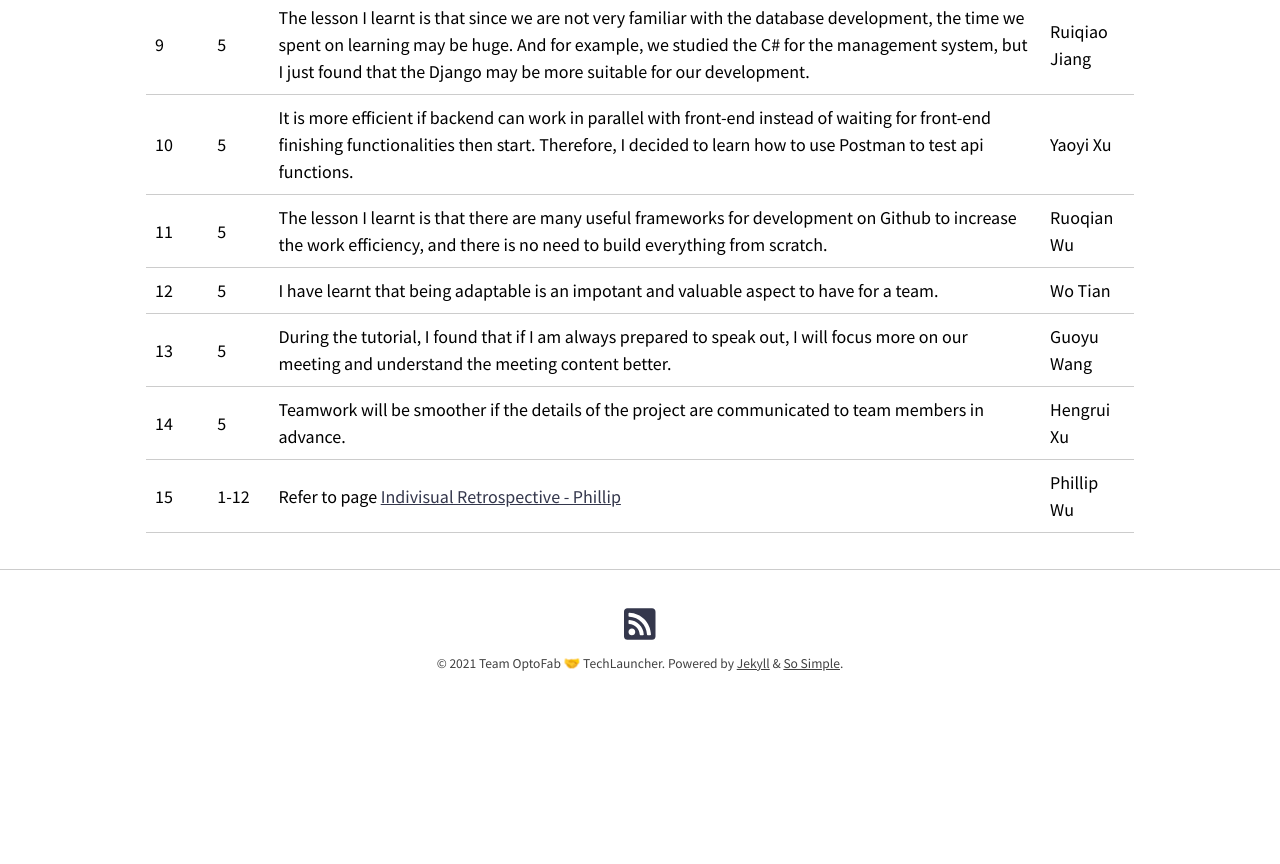
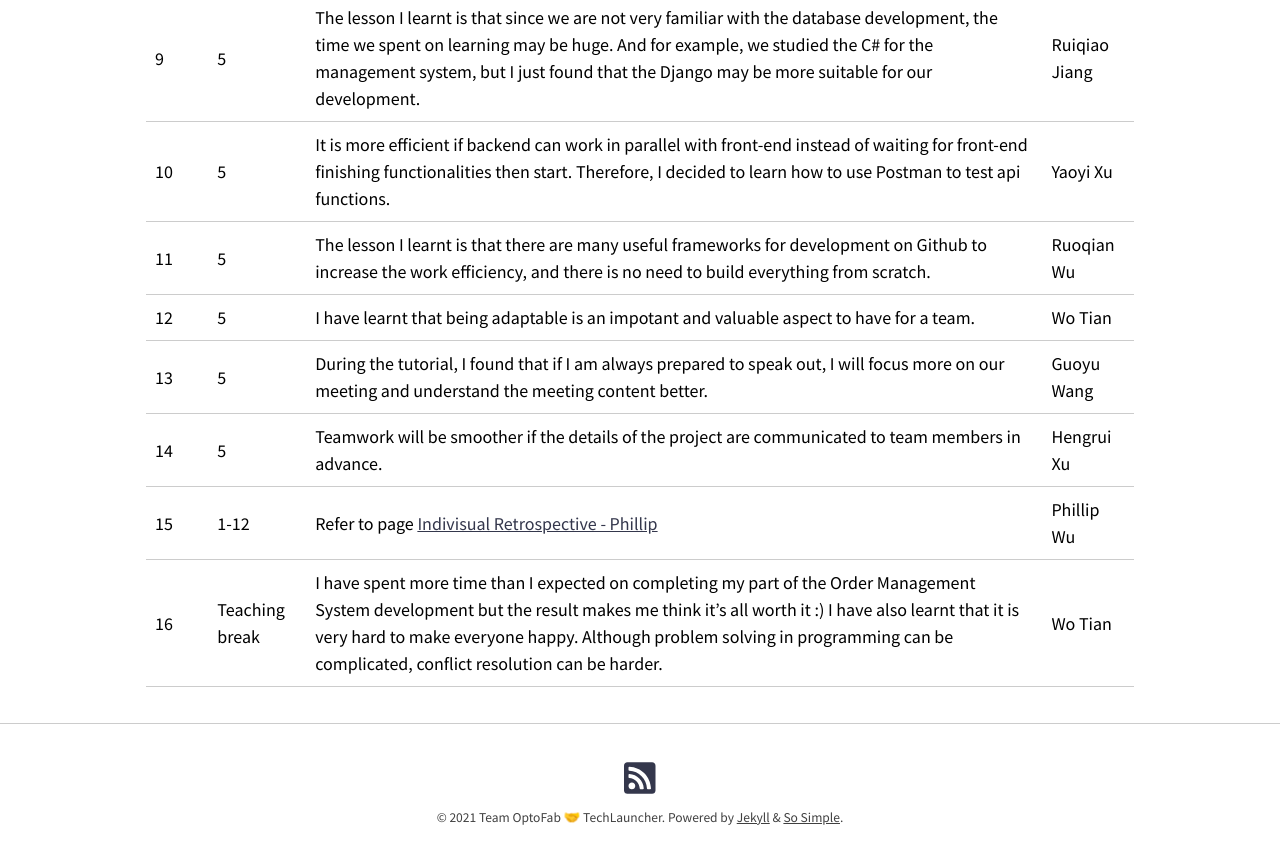
Before and after one commit to optofab/optofab.github.io, a Jekyll site: the page built from reflection_log.md, in a window 1280 px wide and 900 px high, scrolled down 1190 px. Shown: the top 864 px of the window. Built offline with Jekyll 4.4.1, drawn with Linux system fonts in a browser that asks for light colours; nearby versions of some CDN libraries; emoji names are drawn with the system emoji font; before the commit the page ends 1936 px from its top, so only the background shows below that.

Commit message:
Update reflection_log.md

```diff
--- a/reflection_log.md
+++ b/reflection_log.md
@@ -19,3 +19,4 @@ layout: page
 | 13        | 5        | During the tutorial, I found that if I am always prepared to speak out, I will focus more on our meeting and understand the meeting content better.                                                                                                                                                                                              | Guoyu Wang    |
 | 14        | 5        | Teamwork will be smoother if the details of the project are communicated to team members in advance.                                                                                                                                                                                                                                             | Hengrui Xu    |
 | 15        | 1-12     | Refer to page [Indivisual Retrospective - Phillip]({% link _retrospectives/2021-09-04-Retrospective-Indivisual-Phillip.md %})                                                                                                                                                                                                                    | Phillip Wu    |
+| 16        | Teaching break     |I have spent more time than I expected on completing my part of the Order Management System development but the result makes me think it's all worth it :)  I have also learnt that it is very hard to make everyone happy. Although problem solving in programming can be complicated, conflict resolution can be harder.                                                                                                                                                                                                               | Wo Tian    |
```
